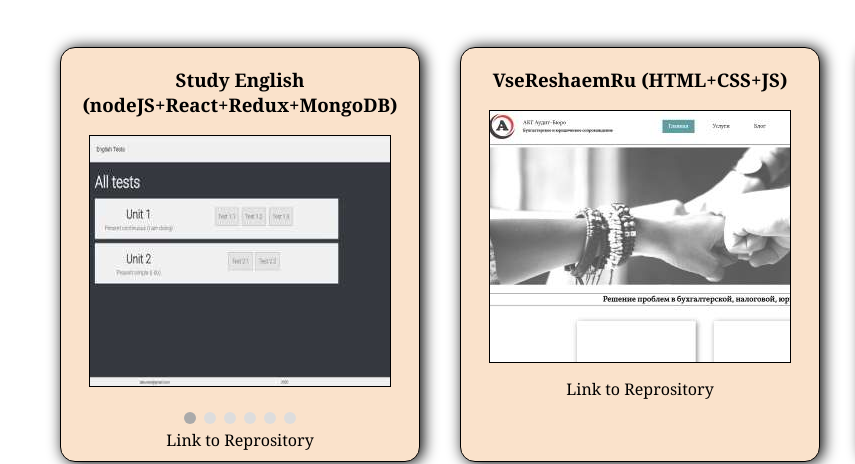
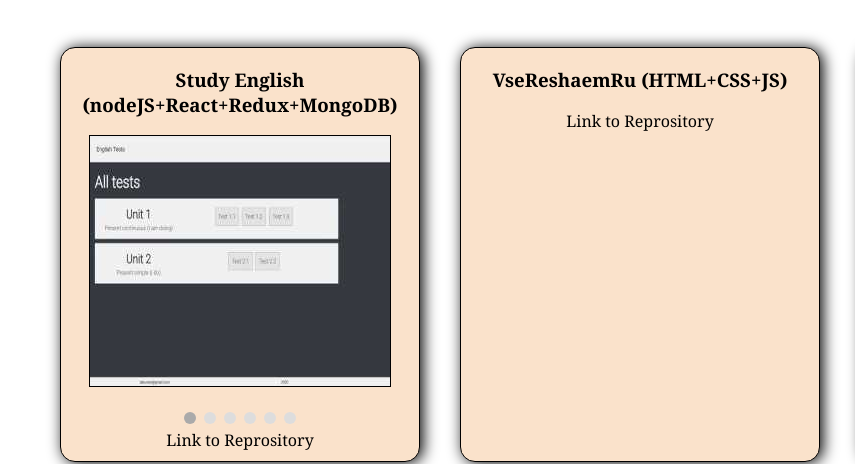
Before and after one commit to alskon/alskon.github.io, a plain HTML site: page index.html in a window 1280 px wide. Shown: the part 156-620 px from the top of the page, 0-855 px from the left. Drawn offline with Linux system fonts and the light colour scheme.

Commit message:
Update index.html

```diff
--- a/index.html
+++ b/index.html
@@ -48,7 +48,7 @@
         </section>
         <section class='vsereshaem-html'>
             <h3>VseReshaemRu (HTML+CSS+JS)</h3>
-            <a href='./vsereshaem-html-css-js/index.html'><img width='300' src='./img/vserehaem-html.jpg'></a>
+            <a href='./vsereshaem-html-css-js/index.html'></a>
             <a href="https://github.com/alskon/alskon.github.io/tree/master/vsereshaem-html-css-js/">Link to Reprository</a>
         </section>
         <section class='vsereshaem-react'>
```
